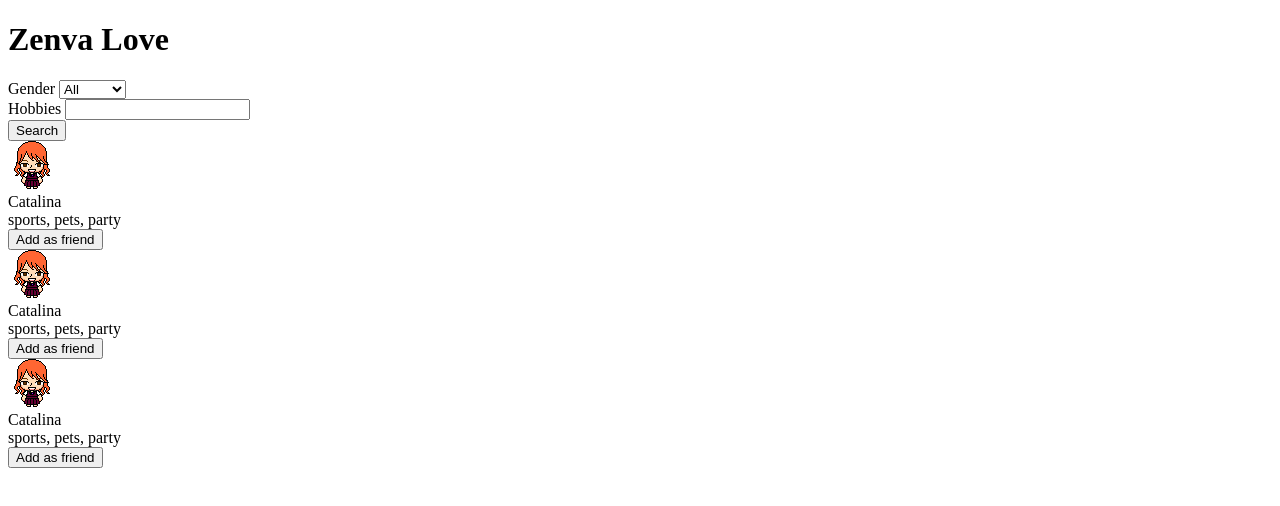
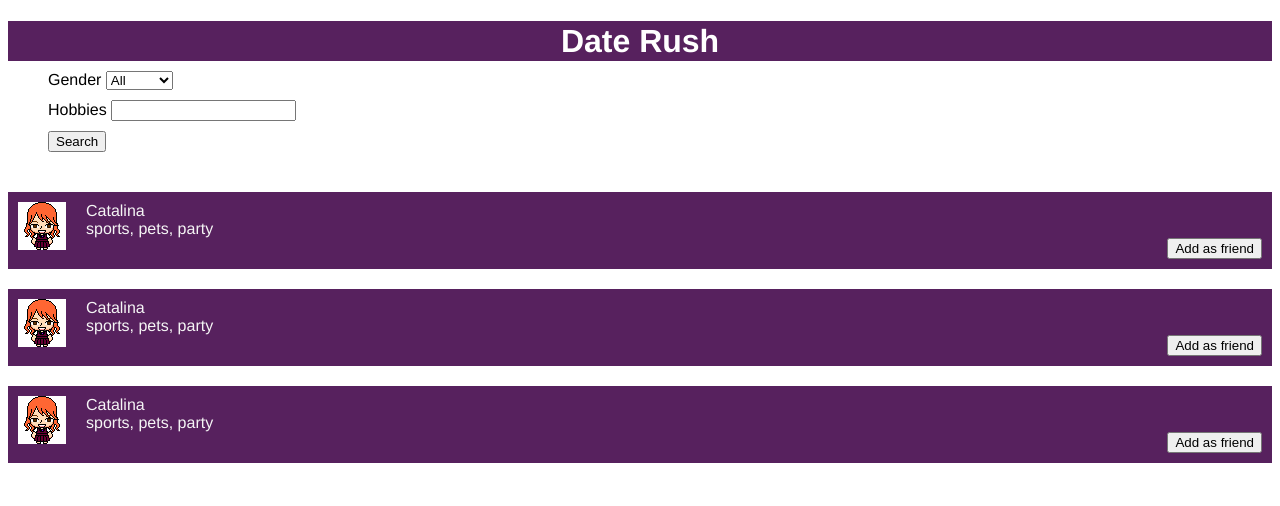
Before and after one commit to robertson-oa/dateApp, a plain HTML site: page index.html in a window 1280 px wide. Drawn offline with Linux system fonts and the light colour scheme.

Commit message:
styling html elements

```diff
--- a/index.html
+++ b/index.html
@@ -7,7 +7,7 @@
         <link href="style.css" rel="stylesheet">
     </head>
     <body>
-        <div id="header"><h1>Zenva Love</h1></div>
+        <div id="header"><h1>Date Rush</h1></div>
         <div id="main">
             <div class="row">
                 <div class="row">
--- a/style.css
+++ b/style.css
@@ -0,0 +1,50 @@
+body {
+    font-family: helvetica;
+}
+
+#header {
+    background-color:#57215e;
+    height: 40px;
+    text-align: center;
+    line-height: 40px;
+}
+
+h1 {
+    vertical-align: middle;
+    color: white;
+    font-weight: bold;
+}
+
+.row {
+    margin: 10px 20px;
+}
+
+#results {
+    margin: 30px 20px 10px 0px;
+}
+
+.person-row {
+    margin: 10px 0px;
+    padding: 10px;
+    background-color: #57215e;
+    width: 100%;
+    float: left;
+}
+
+.person-row img {
+    float: left;
+    margin-right: 20px;
+}
+
+.personal-info {
+    float: left;
+    color: whitesmoke;
+}
+
+.person-info{
+    color: whitesmoke;
+}
+
+.person-row > button {
+   float: right;
+}
```
